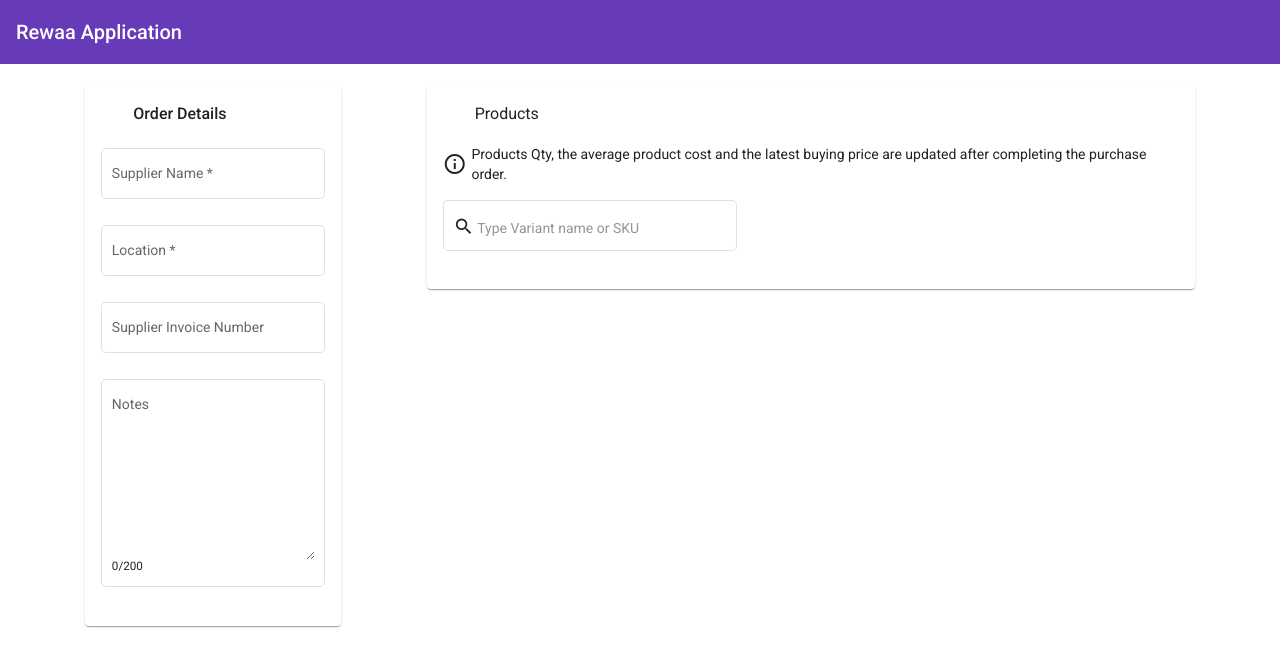
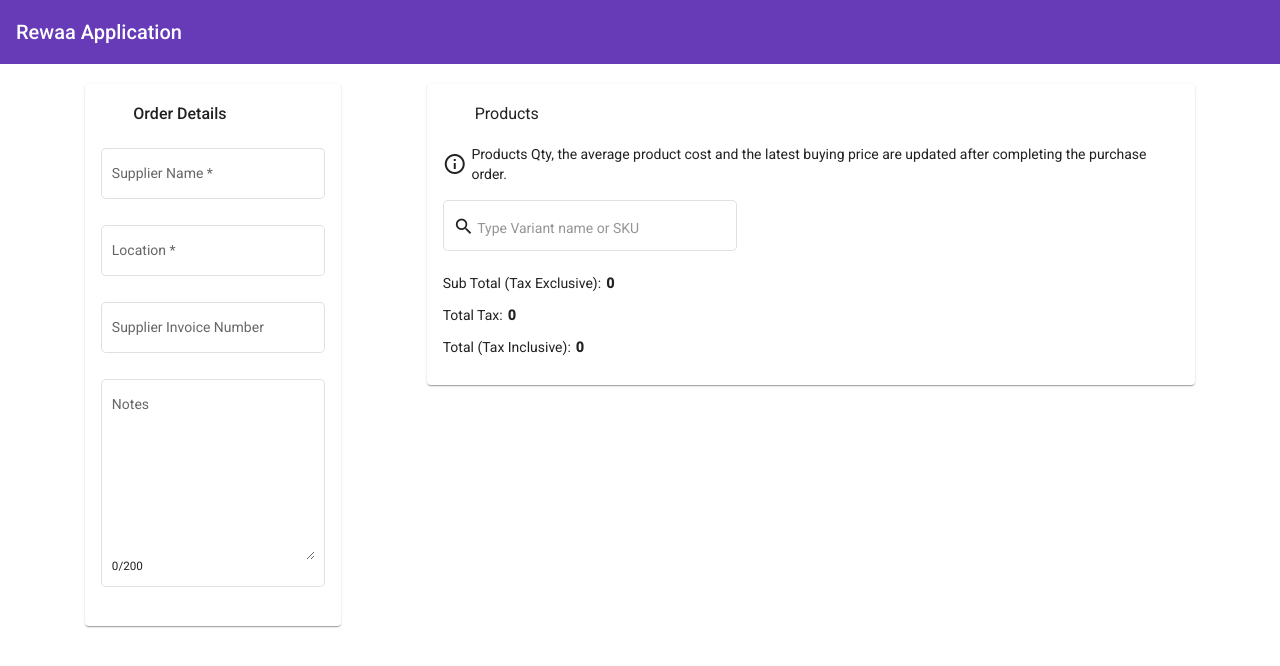
Before and after one commit to Aashir1/rewaa-app, an Angular app: page /place-order in a window 1280 px wide. Shown: the top 666 px of the page. Built offline with nearby package versions, Linux system fonts and the light colour scheme.

Commit message:
feat: add total summary

```diff
--- a/src/app/components/products-details/products-details.component.html
+++ b/src/app/components/products-details/products-details.component.html
@@ -4,7 +4,6 @@
       <h3>Products</h3>
     </mat-card-header>
     <mat-card-content>
-      <!-- TODO: extract styles to css file -->
       <p>
         <mat-icon> info_outline </mat-icon>
         <span>
@@ -36,6 +35,17 @@
         [dataSource]="selectedProducts$"
         (onRemoveItem)="handleRemoveItemFromList($event)"
       ></app-products-table>
+      <div>
+        <p>
+          Sub Total (Tax Exclusive): <strong>{{ calculateTotalCost() }}</strong>
+        </p>
+        <p>
+          Total Tax: <strong>{{ calculateTotalTax() }}</strong>
+        </p>
+        <p>
+          Total (Tax Inclusive): <strong>{{ calculateTotalCost(true) }}</strong>
+        </p>
+      </div>
     </mat-card-content>
   </mat-card>
 </form>
--- a/src/app/components/products-details/products-details.component.ts
+++ b/src/app/components/products-details/products-details.component.ts
@@ -15,6 +15,7 @@ import { TaxCode } from 'src/app/shared/enums/tax-code';
 import { ProductDetail } from 'src/app/shared/interfaces/product-detail';
 import { Product } from '../../shared/interfaces/product';
 import { ProductService } from '../../services/product.service';
+import { ProductDetailService } from 'src/app/services/product-detail.service';
 
 @Component({
   selector: 'app-products-details',
@@ -27,11 +28,14 @@ export class ProductsDetailsComponent implements OnInit {
   filteredProductOptions$: Observable<Product[]> = of([] as Product[]);
 
   // TODO: cleanup variable names
-  previouslySelectedProducts: ProductDetail[] = [];
-  _selectedProducts = new BehaviorSubject([] as ProductDetail[]);
+  private _previouslySelectedProducts: ProductDetail[] = [];
+  private _selectedProducts = new BehaviorSubject([] as ProductDetail[]);
   selectedProducts$ = this._selectedProducts.asObservable();
 
-  constructor(private productService: ProductService) {}
+  constructor(
+    private productService: ProductService,
+    private productDetailService: ProductDetailService
+  ) {}
 
   ngOnInit() {
     this.productOptions$ = this.productService.getProducts();
@@ -66,21 +70,41 @@ export class ProductsDetailsComponent implements OnInit {
   handleSelectionChange(event: MatOptionSelectionChange) {
     const selectedProduct = event.source.value as Product;
 
-    this.previouslySelectedProducts.push({
+    this._previouslySelectedProducts.push({
       ...selectedProduct,
       newCost: 0,
       newQty: 0,
       taxCode: TaxCode.ValueAddedTax,
     });
 
-    this._selectedProducts.next(this.previouslySelectedProducts);
+    this._selectedProducts.next(this._previouslySelectedProducts);
     this.productVariantControl.setValue('');
   }
 
   handleRemoveItemFromList(product: ProductDetail) {
-    this.previouslySelectedProducts = this.previouslySelectedProducts.filter(
+    this._previouslySelectedProducts = this._previouslySelectedProducts.filter(
       (it) => it.id !== product.id
     );
-    this._selectedProducts.next(this.previouslySelectedProducts);
+    this._selectedProducts.next(this._previouslySelectedProducts);
+  }
+
+  calculateTotalCost(withTax: boolean = false) {
+    let total = 0;
+
+    this._previouslySelectedProducts.forEach((it) => {
+      total += this.productDetailService.calculateCost(it, withTax);
+    });
+
+    return total;
+  }
+
+  calculateTotalTax() {
+    let total = 0;
+
+    this._previouslySelectedProducts.forEach((it) => {
+      total += this.productDetailService.calculateTax(it);
+    });
+
+    return total;
   }
 }
--- a/src/app/components/products-table/products-table.component.html
+++ b/src/app/components/products-table/products-table.component.html
@@ -82,15 +82,15 @@
       >
         <div>
           <p>Available Qty(Available in stock)</p>
-          <p>Value</p>
+          <p>{{ element['availableQty'] }}</p>
         </div>
         <div>
           <p>Total Cost(Tax Exclusive)</p>
-          <p>{{ calculateCostExcludingTax(element) }}</p>
+          <p>{{ calculateCost(element) }}</p>
         </div>
         <div>
           <p>Expected Qty(Total will be available)</p>
-          <p>Value</p>
+          <p>{{ element['expectedQty'] }}</p>
         </div>
         <div>
           <p>Tax Amount</p>
@@ -98,13 +98,11 @@
         </div>
         <div>
           <p>Last Buy Price</p>
-          <p>Value</p>
+          <p>{{ element['lastBuyPrice'] }}</p>
         </div>
         <div>
           <p>Tax Cost(Tax Inclusive)</p>
-          <p>
-            {{ calculateCostExcludingTax(element) + calculateTax(element) }}
-          </p>
+          <p>{{ calculateCost(element, true) }}</p>
         </div>
       </div>
     </td>
--- a/src/app/components/products-table/products-table.component.ts
+++ b/src/app/components/products-table/products-table.component.ts
@@ -10,11 +10,13 @@ import {
   EventEmitter,
   Input,
   OnChanges,
+  OnDestroy,
   OnInit,
   Output,
   SimpleChanges,
 } from '@angular/core';
-import { Observable, of } from 'rxjs';
+import { Observable, of, Subscription } from 'rxjs';
+import { ProductDetailService } from 'src/app/services/product-detail.service';
 import { TaxCode } from 'src/app/shared/enums/tax-code';
 import { ProductDetail } from 'src/app/shared/interfaces/product-detail';
 
@@ -33,7 +35,7 @@ import { ProductDetail } from 'src/app/shared/interfaces/product-detail';
     ]),
   ],
 })
-export class ProductsTableComponent implements OnInit, OnChanges {
+export class ProductsTableComponent implements OnInit, OnDestroy {
   @Input() dataSource: Observable<ProductDetail[]> = of([] as ProductDetail[]);
   @Output() onRemoveItem = new EventEmitter();
   isDataPresent: boolean = false;
@@ -42,10 +44,12 @@ export class ProductsTableComponent implements OnInit, OnChanges {
   columnsToDisplayWithExpand = ['expand', ...this.columnsToDisplay];
   expandedElement?: ProductDetail | null;
 
-  constructor() {}
+  dataSourceSubscription?: Subscription;
+
+  constructor(private productDetailService: ProductDetailService) {}
 
   ngOnInit(): void {
-    this.dataSource.subscribe((value) => {
+    this.dataSourceSubscription = this.dataSource.subscribe((value) => {
       if (value.length > 0) {
         this.isDataPresent = true;
       } else {
@@ -54,20 +58,16 @@ export class ProductsTableComponent implements OnInit, OnChanges {
     });
   }
 
-  ngOnChanges(changes: SimpleChanges): void {
-    console.log(changes);
+  ngOnDestroy() {
+    this.dataSourceSubscription?.unsubscribe();
   }
 
-  calculateCostExcludingTax(element: ProductDetail) {
-    return element.newCost * element.newQty;
+  calculateCost(element: ProductDetail, withTax: boolean = false) {
+    return this.productDetailService.calculateCost(element, withTax);
   }
 
   calculateTax(element: ProductDetail) {
-    if (element.taxCode === TaxCode.NoTax) {
-      return 0;
-    }
-
-    return this.calculateCostExcludingTax(element) * 0.15;
+    return this.productDetailService.calculateTax(element);
   }
 
   handleRemove(element: ProductDetail) {
--- /dev/null
+++ b/src/app/services/product-detail.service.ts
@@ -0,0 +1,25 @@
+import { Injectable } from '@angular/core';
+import { TaxCode } from '../shared/enums/tax-code';
+import { ProductDetail } from '../shared/interfaces/product-detail';
+
+@Injectable({
+  providedIn: 'root',
+})
+export class ProductDetailService {
+  calculateTax(item: ProductDetail) {
+    if (item.taxCode === TaxCode.NoTax) {
+      return 0;
+    }
+
+    return this.calculateCost(item) * 0.15;
+  }
+
+  calculateCost(item: ProductDetail, withTax: boolean = false) {
+    let tax = 0;
+    if (withTax) {
+      tax = this.calculateTax(item);
+    }
+
+    return item.newCost * item.newQty + tax;
+  }
+}
```
Also changed, not shown: src/app/app.module.ts (+12 -11 lines), 1 other file (tests, documents, lock files or other folders).
